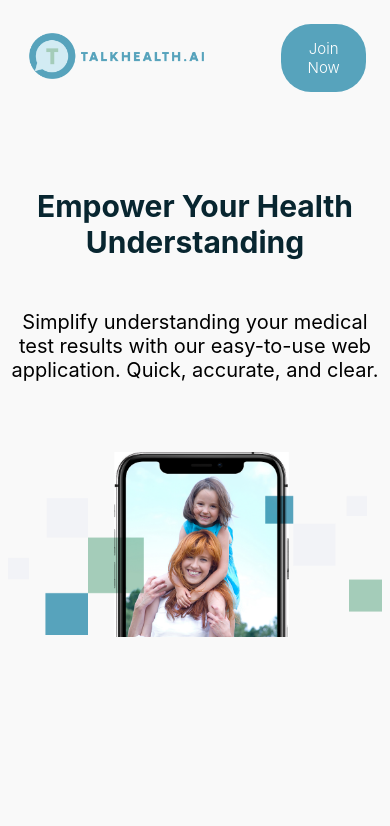
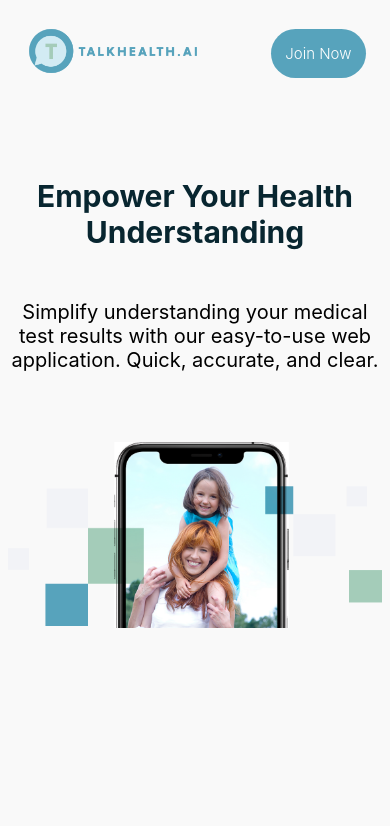
Before and after one commit to Henryford52/AI_Project, a React (Vite) app: page / in a window 390 px wide. Shown: the top 826 px of the page. Built offline with nearby package versions, Linux system fonts and the light colour scheme.

Commit message:
first commit

```diff
--- a/src/components/Navbar/style.css
+++ b/src/components/Navbar/style.css
@@ -39,7 +39,7 @@
         background-color: #57A3BC;
         border-radius: 30px 30px 30px 30px;
         border: none;
-        width: 100%;
+        width: 120%;
         padding: 15px 10px;
         color: white;
     }
```
